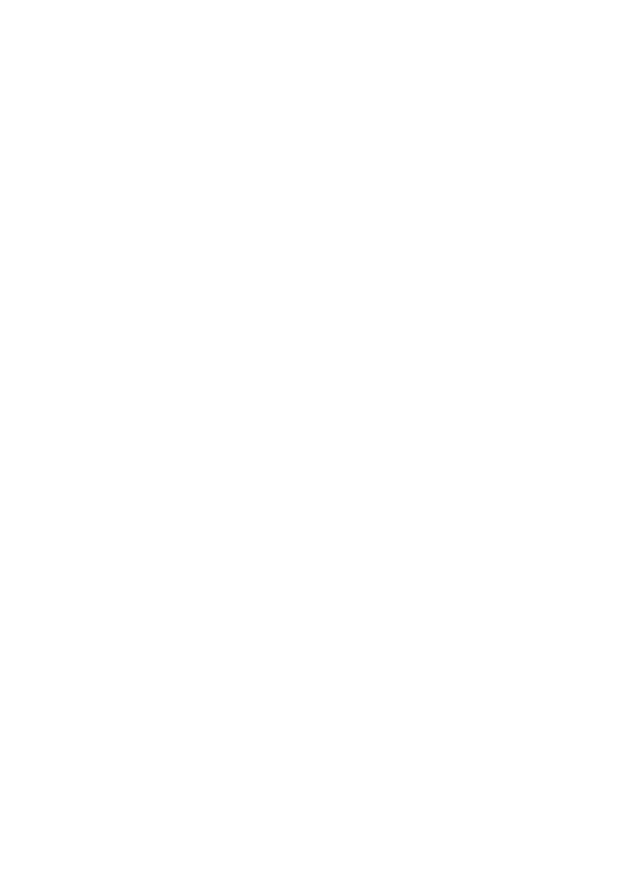
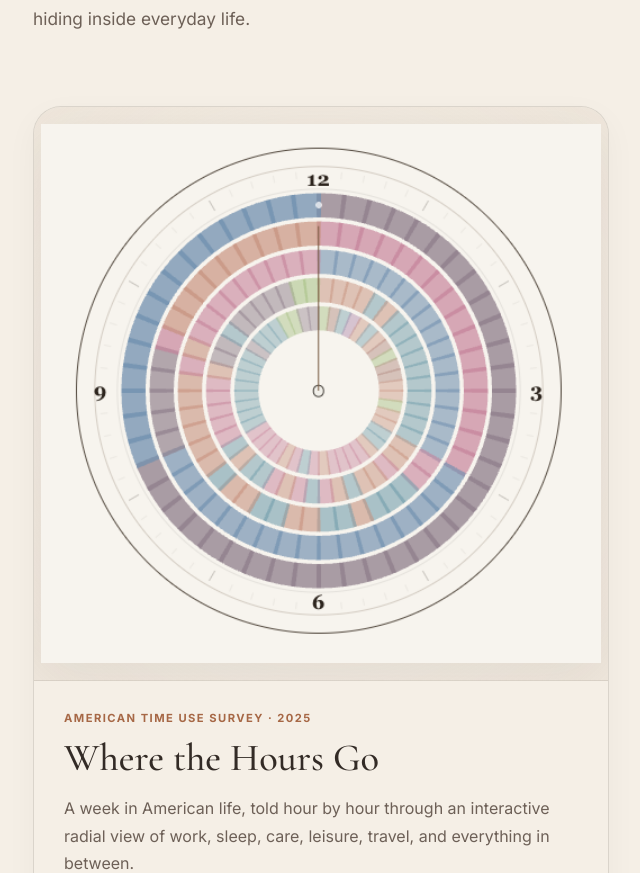
Before and after one commit to kimberlydemaio/kimberly-demaio-portfolio, a Next.js app: page /visualizations in a window 1280 px wide. Before the commit this address had no page. Shown: the part 427-1300 px from the top of the page, without its empty margins (17-657 px from the left). Before the commit the page ends 800 px from the top, so only its background shows below. Built offline with nearby package versions, Linux system fonts and the light colour scheme.

Commit message:
Add visualizations gallery and time-use feature

```diff
--- a/src/app/globals.css
+++ b/src/app/globals.css
@@ -817,6 +817,337 @@
   color: var(--walnut);
   border-color: var(--walnut);
   background: rgba(var(--cognac-rgb), 0.06);
+}
+
+/* Visualizations Page */
+
+.visualizations-page {
+  min-height: 100vh;
+
+  background:
+    radial-gradient(
+      circle at 92% 4%,
+      rgba(var(--cognac-rgb), 0.08),
+      transparent 32rem
+    ),
+    var(--recruiter-background);
+
+  color: var(--espresso);
+}
+
+.visualizations-shell {
+  width: min(1180px, calc(100% - 48px));
+  margin: 0 auto;
+  padding: 96px 0 120px;
+}
+
+/* Visualizations intro */
+
+.visualizations-hero {
+  max-width: 900px;
+}
+
+.visualizations-hero h1 {
+  max-width: 880px;
+  margin: 0;
+
+  color: var(--espresso);
+
+  font-family: var(--font-cormorant), Georgia, serif;
+  font-size: clamp(4rem, 7vw, 7rem);
+  font-weight: 500;
+  letter-spacing: -0.05em;
+  line-height: 0.9;
+}
+
+.visualizations-summary {
+  max-width: 650px;
+  margin-top: 28px;
+
+  color: var(--text-green-medium);
+
+  font-size: 1.08rem;
+  line-height: 1.8;
+}
+
+/* Visualization gallery */
+
+.visualizations-grid {
+  display: grid;
+  grid-template-columns: repeat(2, minmax(0, 1fr));
+  gap: 28px;
+
+  margin-top: 72px;
+}
+
+/* Individual visualization card */
+
+.visualization-card {
+  overflow: hidden;
+
+  border: 1px solid rgba(var(--espresso-rgb), 0.14);
+  border-radius: 28px;
+
+  background: rgba(var(--recruiter-background-rgb), 0.74);
+
+  color: inherit;
+  text-decoration: none;
+
+  box-shadow: 0 10px 32px rgba(var(--espresso-rgb), 0.04);
+
+  transition:
+    transform 220ms ease,
+    border-color 220ms ease,
+    box-shadow 220ms ease;
+}
+
+.visualization-card:hover {
+  transform: translateY(-4px);
+
+  border-color: rgba(var(--cognac-rgb), 0.4);
+
+  box-shadow: 0 20px 48px rgba(var(--espresso-rgb), 0.1);
+}
+
+/* Preview image */
+
+.visualization-card-visual {
+  aspect-ratio: 1 / 1;
+  overflow: hidden;
+
+  display: grid;
+  place-items: center;
+  padding: 4px;
+
+  border-bottom: 1px solid rgba(var(--espresso-rgb), 0.12);
+
+  background: radial-gradient(
+    circle at center,
+    rgba(var(--recruiter-background-rgb), 0.96),
+    rgba(var(--surface-muted-rgb), 0.5)
+  );
+}
+
+.visualization-card-image {
+  display: block;
+
+  width: 99%;
+  height: 99%;
+
+  object-fit: contain;
+  object-position: center;
+
+  filter: drop-shadow(0 12px 28px rgba(var(--espresso-rgb), 0.08));
+
+  transition:
+    transform 400ms ease,
+    filter 400ms ease;
+}
+
+.visualization-card:hover .visualization-card-image {
+  transform: scale(1.02);
+
+  filter: drop-shadow(0 16px 34px rgba(var(--espresso-rgb), 0.12));
+}
+
+/* Card copy */
+
+.visualization-card-content {
+  padding: 30px;
+}
+
+.visualization-card-kicker {
+  margin-bottom: 14px;
+
+  color: var(--cognac);
+
+  font-size: 0.7rem;
+  font-weight: 700;
+  letter-spacing: 0.13em;
+  text-transform: uppercase;
+}
+
+.visualization-card-content h2 {
+  margin: 0;
+
+  color: var(--espresso);
+
+  font-family: var(--font-cormorant), Georgia, serif;
+  font-size: clamp(2.3rem, 3vw, 3.3rem);
+  font-weight: 500;
+  line-height: 1;
+}
+
+.visualization-card-content > p:not(.visualization-card-kicker) {
+  margin-top: 18px;
+
+  color: var(--text-green-medium);
+
+  font-size: 1rem;
+  line-height: 1.7;
+}
+
+.visualization-card-link {
+  display: inline-block;
+  margin-top: 28px;
+
+  color: var(--walnut);
+
+  font-size: 0.82rem;
+  font-weight: 600;
+  letter-spacing: 0.06em;
+
+  transition: color 180ms ease;
+}
+
+.visualization-card:hover .visualization-card-link {
+  color: var(--cognac);
+}
+
+/* Visualization Detail Page */
+
+.visualization-detail-page {
+  min-height: 100vh;
+
+  background:
+    radial-gradient(
+      circle at 92% 4%,
+      rgba(var(--cognac-rgb), 0.08),
+      transparent 32rem
+    ),
+    var(--recruiter-background);
+
+  color: var(--espresso);
+}
+
+.visualization-detail-shell {
+  width: min(1180px, calc(100% - 48px));
+  margin: 0 auto;
+  padding: 36px 0 120px;
+}
+
+.visualization-detail-back {
+  display: inline-block;
+
+  color: var(--walnut);
+
+  font-size: 0.85rem;
+  font-weight: 600;
+  text-decoration: none;
+}
+
+.visualization-detail-back:hover {
+  color: var(--cognac);
+}
+
+.visualization-detail-hero {
+  max-width: 900px;
+  padding: 80px 0 72px;
+}
+
+.visualization-detail-hero h1 {
+  max-width: 820px;
+  margin: 0;
+
+  color: var(--espresso);
+
+  font-family: var(--font-cormorant), Georgia, serif;
+  font-size: clamp(4rem, 7vw, 7rem);
+  font-weight: 500;
+  letter-spacing: -0.05em;
+  line-height: 0.9;
+}
+
+.visualization-detail-summary {
+  max-width: 690px;
+  margin-top: 30px;
+
+  color: var(--text-green-medium);
+
+  font-size: 1.1rem;
+  line-height: 1.8;
+}
+
+@media (max-width: 640px) {
+  .visualization-detail-shell {
+    width: min(100% - 28px, 1180px);
+    padding-bottom: 88px;
+  }
+
+  .visualization-detail-hero {
+    padding: 56px 0;
+  }
+
+  .visualization-detail-hero h1 {
+    font-size: clamp(3.4rem, 16vw, 5rem);
+  }
+}
+
+.visualization-detail-feature {
+  padding-bottom: 96px;
+}
+
+.visualization-detail-frame {
+  padding: 28px;
+
+  border: 1px solid rgba(var(--espresso-rgb), 0.14);
+  border-radius: 30px;
+
+  background: rgba(var(--recruiter-background-rgb), 0.76);
+
+  box-shadow: 0 24px 60px rgba(var(--espresso-rgb), 0.08);
+}
+
+.visualization-detail-embed {
+  width: 100%;
+  overflow: hidden;
+
+  border: 1px solid rgba(var(--espresso-rgb), 0.12);
+  border-radius: 24px;
+
+  background: var(--oatmeal);
+}
+
+.visualization-detail-iframe {
+  display: block;
+
+  width: 100%;
+  height: 850px;
+
+  border: 0;
+}
+
+/* Visualizations Page - Tablet */
+
+@media (max-width: 960px) {
+  .visualizations-grid {
+    grid-template-columns: 1fr;
+  }
+}
+
+/* Visualizations Page - Mobile */
+
+@media (max-width: 640px) {
+  .visualizations-shell {
+    width: min(100% - 28px, 1180px);
+    padding: 72px 0 88px;
+  }
+
+  .visualizations-hero h1 {
+    font-size: clamp(3.4rem, 15vw, 5rem);
+  }
+
+  .visualizations-grid {
+    margin-top: 52px;
+  }
+
+  .visualization-card {
+    border-radius: 22px;
+  }
+
+  .visualization-card-content {
+    padding: 24px;
+  }
 }
 
 /* Project Case Studies */
--- /dev/null
+++ b/src/app/visualizations/page.js
@@ -0,0 +1,56 @@
+import Image from "next/image";
+import Link from "next/link";
+
+export default function VisualizationsPage() {
+  return (
+    <main className="visualizations-page">
+      <div className="visualizations-shell">
+        <section className="visualizations-hero">
+          <p className="section-eyebrow">Visualizations</p>
+
+          <h1>Data becomes more interesting when you can explore it.</h1>
+
+          <p className="visualizations-summary">
+            Interactive visual experiments built from public data, curiosity,
+            and the patterns hiding inside everyday life.
+          </p>
+        </section>
+
+        <section className="visualizations-grid">
+          <Link
+            href="/visualizations/where-the-hours-go"
+            className="visualization-card"
+          >
+            <div className="visualization-card-visual">
+              <Image
+                src="/images/where-the-hours-go-preview.png"
+                alt="Preview of the Where the Hours Go visualization"
+                width={1200}
+                height={900}
+                className="visualization-card-image"
+              />
+            </div>
+
+            <div className="visualization-card-content">
+              <p className="visualization-card-kicker">
+                American Time Use Survey · 2025
+              </p>
+
+              <h2>Where the Hours Go</h2>
+
+              <p>
+                A week in American life, told hour by hour through an
+                interactive radial view of work, sleep, care, leisure, travel,
+                and everything in between.
+              </p>
+
+              <span className="visualization-card-link">
+                Explore visualization →
+              </span>
+            </div>
+          </Link>
+        </section>
+      </div>
+    </main>
+  );
+}
```
Also changed, not shown: src/app/visualizations/where-the-hours-go/page.js (added, +39 -0 lines), public/images/where-the-hours-go-preview.png (added).
